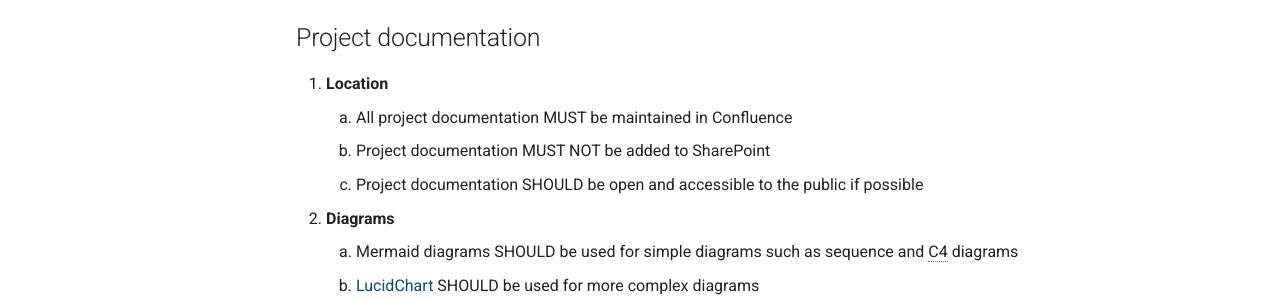
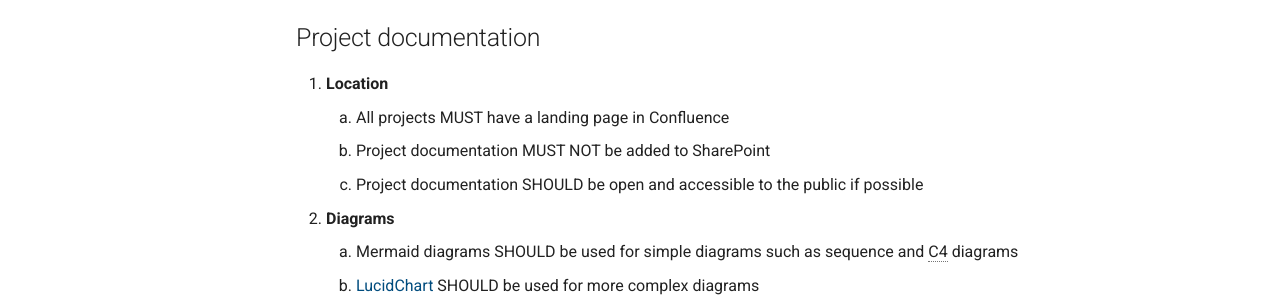
Before and after one commit to nationalarchives/engineering-handbook, an MkDocs documentation site: the page built from docs/ways-of-working/documentation.md, in a window 1280 px wide and 1095 px high. Shown: the part 578-878 px from the top of the window. Built offline with MkDocs 1.6.1 and Material for MkDocs 9.7.7, drawn with Linux system fonts in a browser that asks for light colours; comment, search, counter and statistics services are not loaded.

Commit message:
Update project documentation

```diff
--- a/docs/ways-of-working/documentation.md
+++ b/docs/ways-of-working/documentation.md
@@ -17,7 +17,7 @@ Suggestions for new technologies or standards can be done with a RFC process.
 ## Project documentation
 
 1. **Location**
-    1. All project documentation MUST be maintained in Confluence
+    1. All projects MUST have a landing page in Confluence
     1. Project documentation MUST NOT be added to SharePoint
     1. Project documentation SHOULD be open and accessible to the public if possible
 1. **Diagrams**
```
